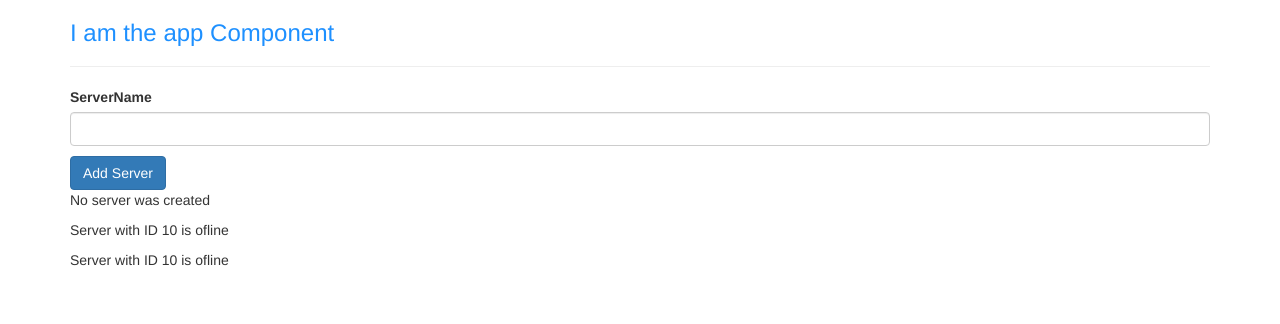
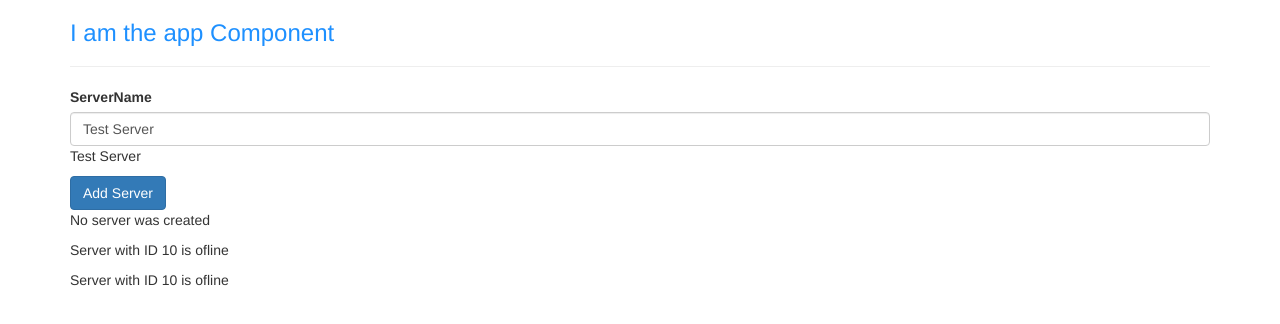
Before and after one commit to mfrandes/my-first-angular-app, an Angular app: page / in a window 1280 px wide. Shown: the top 324 px of the page. Built offline with nearby package versions, Linux system fonts and the light colour scheme.

Commit message:
2 way data binding and ngModule fix

```diff
--- a/src/app/app.module.ts
+++ b/src/app/app.module.ts
@@ -1,6 +1,6 @@
 import { BrowserModule } from '@angular/platform-browser';
 import { NgModule } from '@angular/core';
-
+import { FormsModule } from '@angular/forms';
 
 import { AppComponent } from './app.component';
 import { ServerComponent } from './server/server.component';
@@ -12,10 +12,10 @@ import { ServersComponent } from './servers/servers.component';
     AppComponent,
     ServerComponent,
     ServersComponent
-
   ],
   imports: [
-    BrowserModule
+    BrowserModule,
+    FormsModule
   ],
   providers: [],
   bootstrap: [AppComponent]
--- a/src/app/servers/servers.component.html
+++ b/src/app/servers/servers.component.html
@@ -1,14 +1,21 @@
 <label for="">ServerName</label>
+<!--
 <input
-type="text"
-class="form-control"
-(input)="onUpdateServerName($event)">
+    type="text"
+    class="form-control"
+    (input)="onUpdateServerName($event)">
+-->
+<input
+    type="text"
+    class="form-control"
+    [(ngModel)]="serverName">
+
 <p>{{serverName}}</p>
 <button
-class="btn btn-primary"
-[disabled]="!allowNewServer"
-(click)="onCreateServer()"
-> Add Server</button>
+    class="btn btn-primary"
+    [disabled]="!allowNewServer"
+    (click)="onCreateServer()"> Add Server</button>
+
 <p>{{serverCreationStatus}}</p>
 <!--<p [innerText]=allowNewServer></p>-->
 <app-server></app-server>
--- a/src/app/servers/servers.component.ts
+++ b/src/app/servers/servers.component.ts
@@ -13,7 +13,7 @@ import { Component, OnInit } from '@angular/core';
 export class ServersComponent implements OnInit {
   allowNewServer = false;
   serverCreationStatus = 'No server was created';
-  serverName = '';
+  serverName = 'Test Server';
 
   constructor() {
     setTimeout(() => {
```
